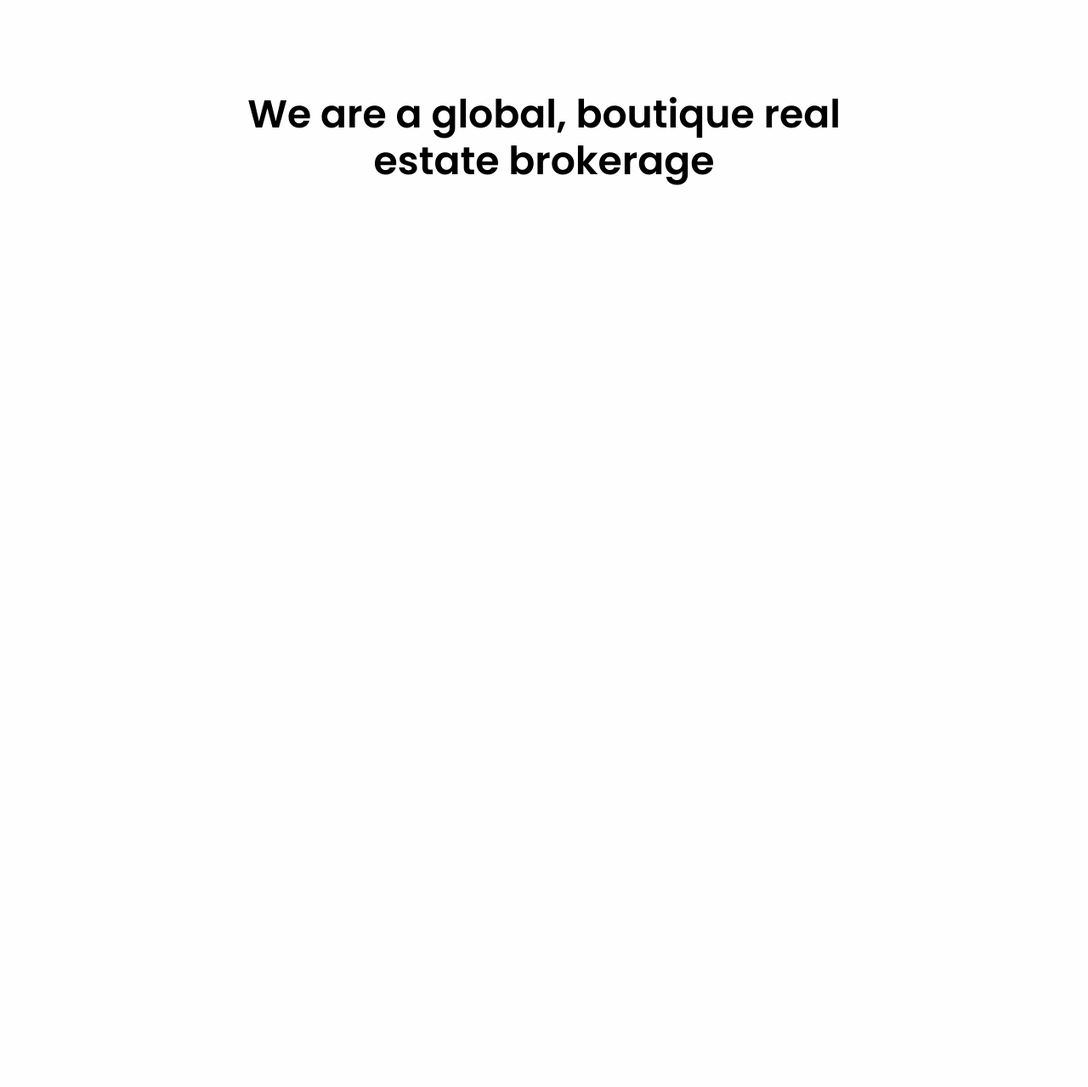
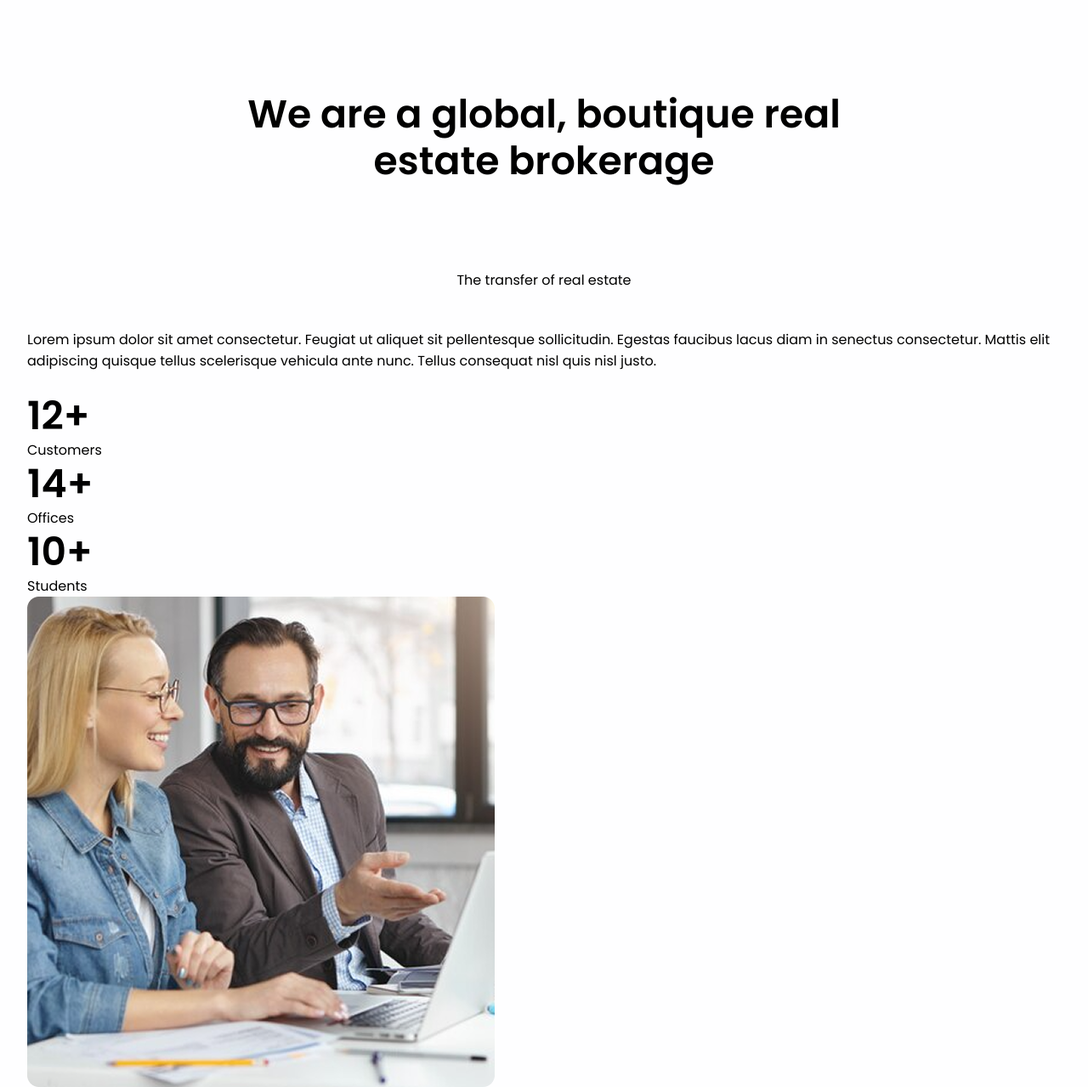
Before and after one commit to vlesueji/landing_page, a website: page index.html in a window 1280 px wide. Shown: the part 1759-3038 px from the top of the page at 85% size. Before the commit the page ends 2021 px from the top, so only its background shows below. Drawn offline with Linux system fonts and the light colour scheme.

Commit message:
html about section

```diff
--- a/index.html
+++ b/index.html
@@ -321,7 +321,6 @@
         </div>
       </div>
     </div>
-
     <div class="swiper portfolio__projects">
       <!-- Additional required wrapper -->
       <div class="projects swiper-wrapper">
@@ -500,6 +499,37 @@
   </section>
   <section class="about container">
     <h2 class="about__title">We are a global, boutique real estate brokerage</h2>
+    <div class="about__block">
+      <div class="about__info">
+        <h4 class="about__title">The transfer of real estate</h4>
+        <p class="about__paragraph">Lorem ipsum dolor sit amet consectetur. Feugiat ut aliquet sit pellentesque sollicitudin. Egestas faucibus lacus diam in senectus consectetur. Mattis elit adipiscing quisque tellus scelerisque vehicula ante nunc. Tellus consequat nisl quis nisl justo.</p>
+        <div class="about__control">
+          <button class="about__button"></button>
+          <button class="about__button"></button>
+        </div>
+        <div class="about__statistic">
+          <div class="statistic__customers">
+            <h2>12+</h2>
+            <p>Customers</p>
+          </div>
+          <div class="statistic__offices">
+            <h2>14+</h2>
+            <p>Offices</p>
+          </div>
+          <div class="statistic__students">
+            <h2>10+</h2>
+            <p>Students</p>
+          </div>
+        </div>
+      </div>
+      <div class="about__image">
+        <img
+          src="./images/about.png"
+          alt=""
+        >
+      </div>
+    </div>
+
 
   </section>
 </main>
```
Also changed, not shown: images/about.png (added).
